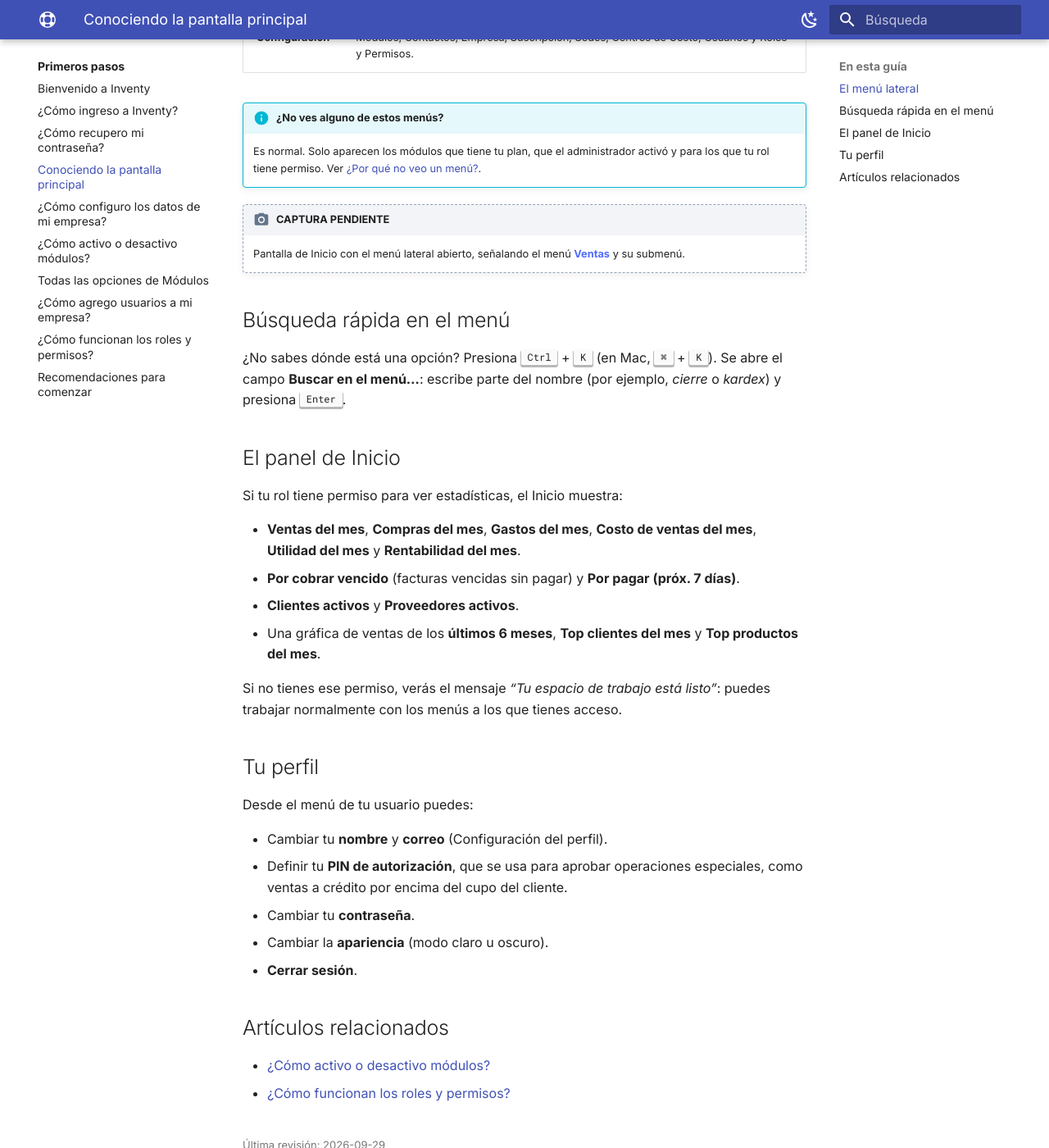
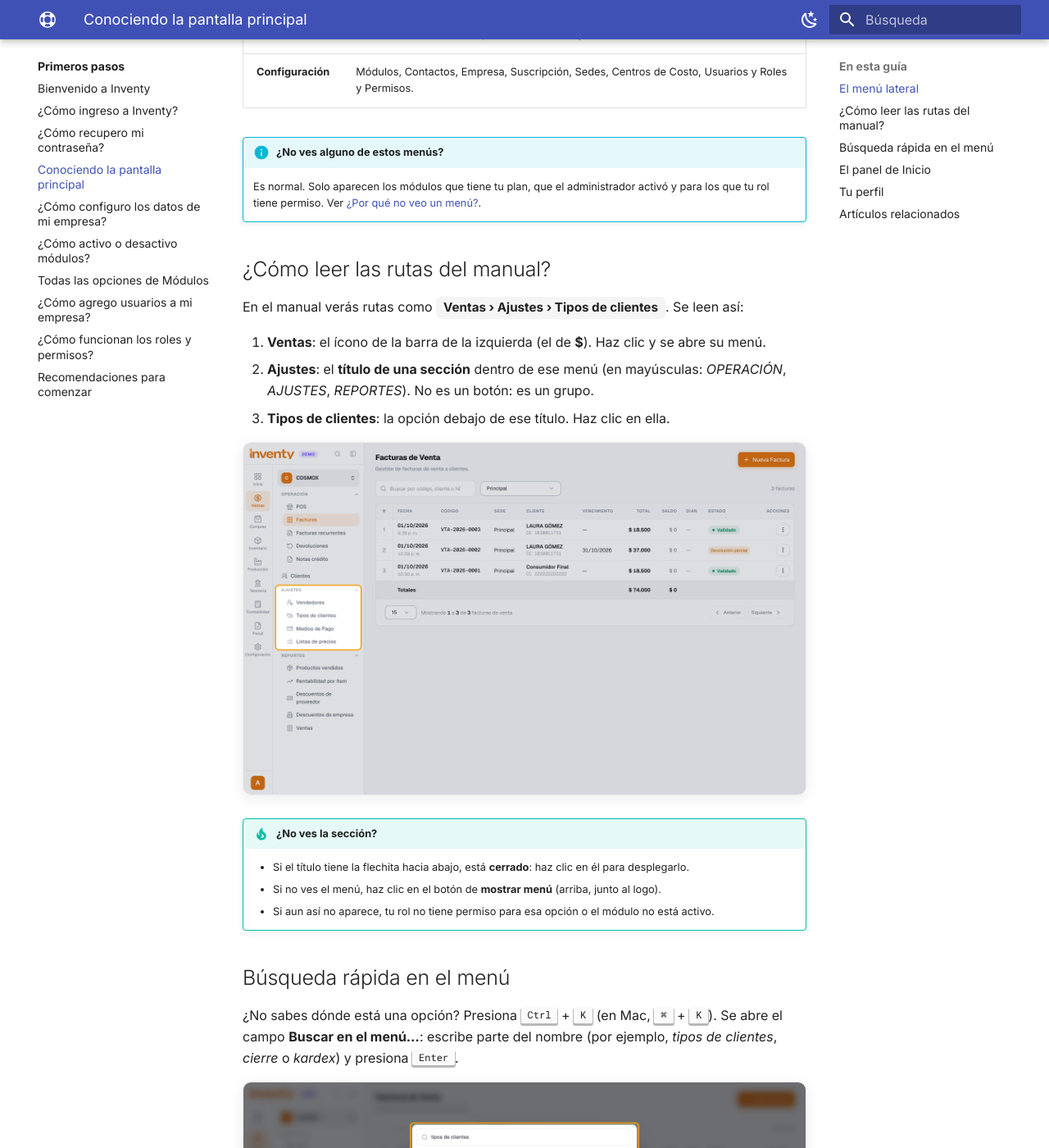
Before and after one commit to Cosmox-SAS/inventy-help, an MkDocs documentation site: the page built from docs/primeros-pasos/pantalla-principal.md, in a window 1280 px wide and 1400 px high, scrolled down 1126 px. Shown: the whole window at 82% size. Built offline with MkDocs 1.6.1 and Material for MkDocs 9.7.7, drawn with Linux system fonts in a browser that asks for light colours; some of the changed text lies outside the part shown.

Commit message:
docs: cómo leer rutas del menú (Ventas › Ajustes) con capturas reales y aviso de cuenta por cobrar en ventas a crédito
Co-Authored-By: Claude Opus 5.5 <noreply@anthropic.com>

```diff
--- a/docs/primeros-pasos/pantalla-principal.md
+++ b/docs/primeros-pasos/pantalla-principal.md
@@ -1,12 +1,12 @@
 ---
 title: Conociendo la pantalla principal
-description: Cómo está organizada la pantalla de Inventy, el menú lateral y la búsqueda rápida.
+description: Cómo está organizada la pantalla de Inventy, cómo leer rutas como Ventas › Ajustes y la búsqueda rápida.
 estado: pendiente-validacion
 tipo: concepto
 modulo: primeros-pasos
 menu: Inicio
 permisos: []
-revisado: 2026-09-29
+revisado: 2026-10-01
 tags:
   - Primeros pasos
   - Navegación
@@ -14,7 +14,7 @@ tags:
 
 # Conociendo la pantalla principal
 
-<p class="tambien-se-busca">También se busca como: dashboard, tablero, inicio, menú, navegar, dónde está, buscar una opción.</p>
+<p class="tambien-se-busca">También se busca como: dashboard, tablero, inicio, menú, navegar, dónde está, buscar una opción, dónde está ajustes, no encuentro el menú, secciones del menú.</p>
 
 ## El menú lateral
 
@@ -23,7 +23,7 @@ A la izquierda está el **menú lateral**. Cada ícono abre un grupo de opciones
 | Menú | Qué encuentras |
 |---|---|
 | **Inicio** | Resumen de tu negocio. |
-| **Ventas** | POS, Facturas, Facturas recurrentes, Devoluciones, Clientes, Vendedores, Medios de Pago y reportes de ventas. |
+| **Ventas** | POS, Facturas, Facturas recurrentes, Devoluciones, Notas crédito, Clientes; en **Ajustes**: Vendedores, Tipos de clientes, Medios de Pago y Listas de precios; y los reportes de ventas. |
 | **Restaurante** | Pedidos, Tablero de pedidos, Estaciones de preparación, Mesas, Domicilios y Propinas. |
 | **Tienda web** | Catálogo web, Pedidos web y su configuración. |
 | **Compras** | Órdenes de Compra, Facturas, Legalización de gastos, Devoluciones y Proveedores. |
@@ -39,12 +39,26 @@ A la izquierda está el **menú lateral**. Cada ícono abre un grupo de opciones
 !!! info "¿No ves alguno de estos menús?"
     Es normal. Solo aparecen los módulos que tiene tu plan, que el administrador activó y para los que tu rol tiene permiso. Ver [¿Por qué no veo un menú?](../soluciones-rapidas/usuarios.md#no-veo-un-menu-o-una-opcion).
 
-!!! captura "CAPTURA PENDIENTE"
-    Pantalla de Inicio con el menú lateral abierto, señalando el menú **Ventas** y su submenú.
+## ¿Cómo leer las rutas del manual?
+
+En el manual verás rutas como <span class="ruta">Ventas › Ajustes › Tipos de clientes</span>. Se leen así:
+
+1. **Ventas**: el ícono de la barra de la izquierda (el de **$**). Haz clic y se abre su menú.
+2. **Ajustes**: el **título de una sección** dentro de ese menú (en mayúsculas: *OPERACIÓN*, *AJUSTES*, *REPORTES*). No es un botón: es un grupo.
+3. **Tipos de clientes**: la opción debajo de ese título. Haz clic en ella.
+
+![Menú de Ventas con la sección AJUSTES](../assets/capturas/primeros-pasos/pantalla-principal/paso-1.png)
+
+!!! tip "¿No ves la sección?"
+    - Si el título tiene la flechita hacia abajo, está **cerrado**: haz clic en él para desplegarlo.
+    - Si no ves el menú, haz clic en el botón de **mostrar menú** (arriba, junto al logo).
+    - Si aun así no aparece, tu rol no tiene permiso para esa opción o el módulo no está activo.
 
 ## Búsqueda rápida en el menú
 
-¿No sabes dónde está una opción? Presiona <kbd>Ctrl</kbd> + <kbd>K</kbd> (en Mac, <kbd>⌘</kbd> + <kbd>K</kbd>). Se abre el campo **Buscar en el menú…**: escribe parte del nombre (por ejemplo, *cierre* o *kardex*) y presiona <kbd>Enter</kbd>.
+¿No sabes dónde está una opción? Presiona <kbd>Ctrl</kbd> + <kbd>K</kbd> (en Mac, <kbd>⌘</kbd> + <kbd>K</kbd>). Se abre el campo **Buscar en el menú…**: escribe parte del nombre (por ejemplo, *tipos de clientes*, *cierre* o *kardex*) y presiona <kbd>Enter</kbd>.
+
+![Buscador del menú con Ctrl + K](../assets/capturas/primeros-pasos/pantalla-principal/paso-2.png)
 
 ## El panel de Inicio
 
```
Also changed, not shown: docs/preguntas-frecuentes.md (+6 -0 lines), docs/ventas/crear-cliente.md (+1 -1 lines), docs/ventas/crear-factura-venta.md (+4 -1 lines), docs/ventas/tipos-de-cliente.md (+1 -1 lines), gestion/capturas-reporte.md (+1 -1 lines), docs/assets/capturas/primeros-pasos/pantalla-principal/paso-1.png (added), docs/assets/capturas/primeros-pasos/pantalla-principal/paso-2.png (added), 1 other file.
